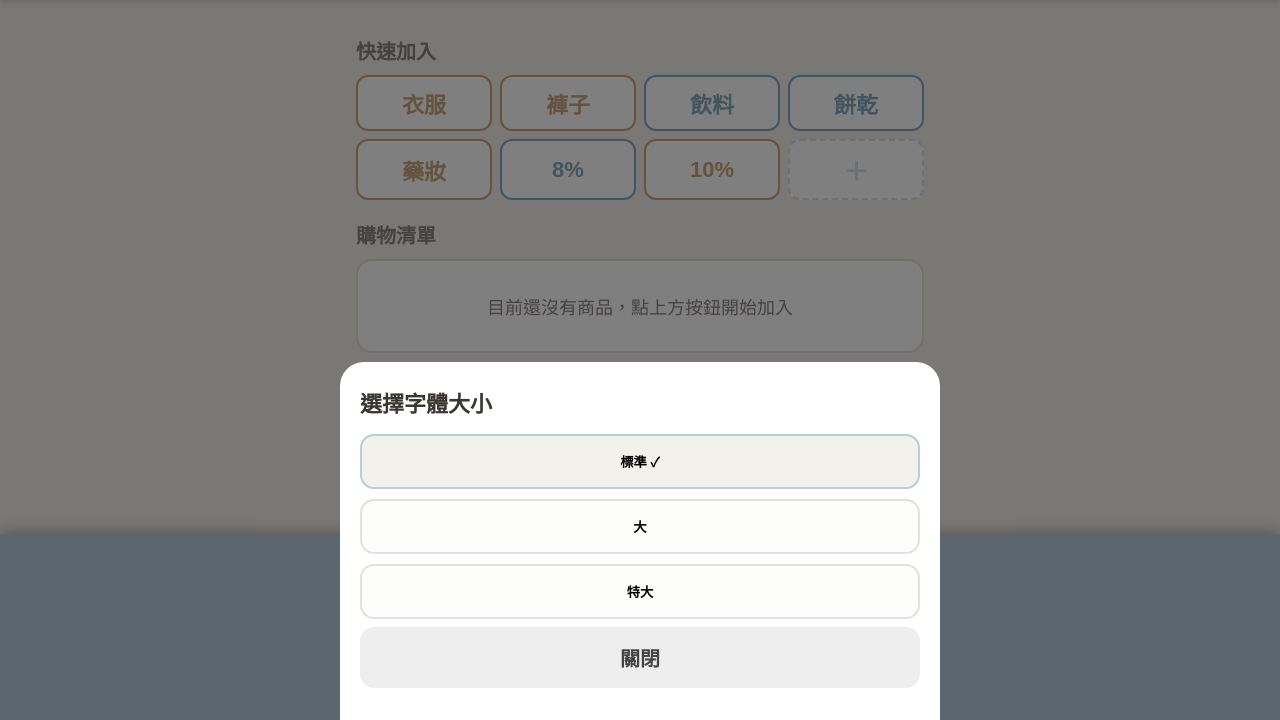
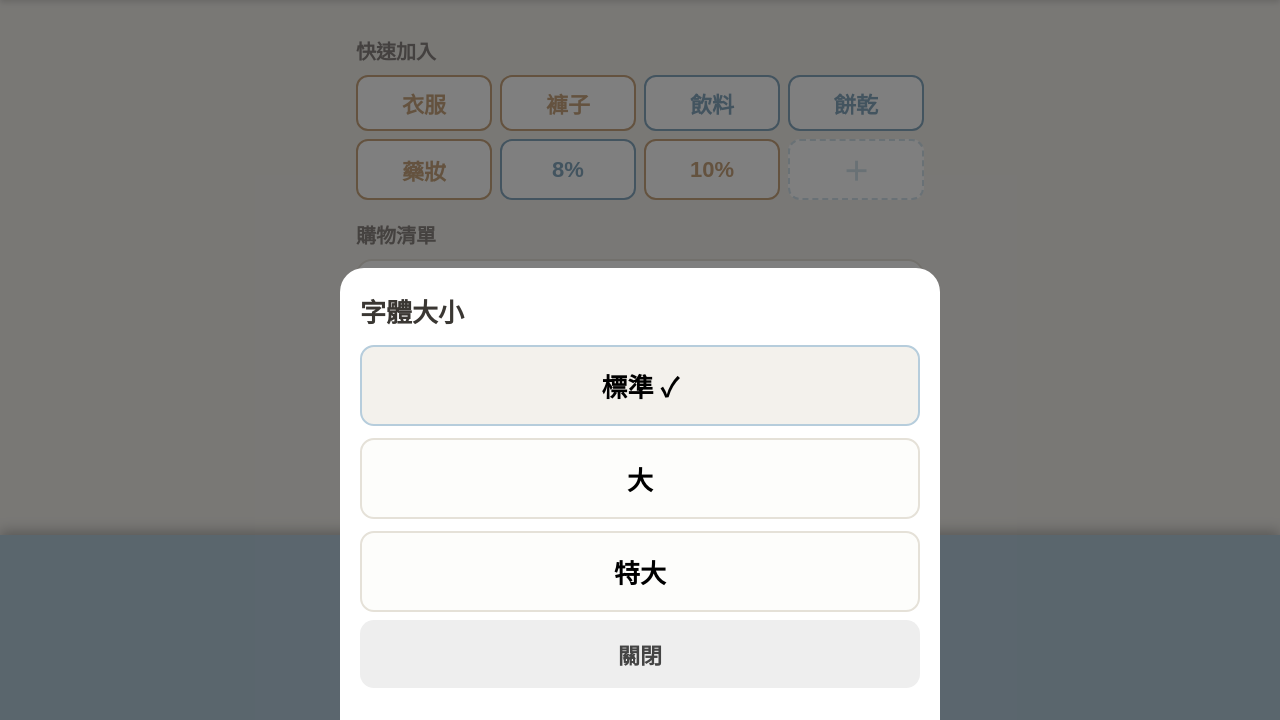
Before and after one commit to K-L-ee/checkout-helper, a plain HTML site: page index.html in a window 1280 px wide. Both pictures are taken after a click on the button "Aa". Shown: the part 80-800 px from the top of the page. Drawn offline with Linux system fonts and the light colour scheme.

Commit message:
Add files via upload

```diff
--- a/index.html
+++ b/index.html
@@ -197,7 +197,7 @@
     padding:24px 20px 32px;
   }
   .sheet h2{
-    font-size:22px;
+    font-size:26px;
     margin:0 0 16px;
   }
   .field{
@@ -205,7 +205,7 @@
   }
   .field label{
     display:block;
-    font-size:16px;
+    font-size:19px;
     color:var(--sub);
     margin-bottom:6px;
     font-weight:700;
@@ -242,9 +242,9 @@
   }
   .sheet-btns button{
     flex:1;
-    font-size:20px;
+    font-size:22px;
     font-weight:700;
-    padding:16px;
+    padding:18px;
     border-radius:14px;
     border:none;
   }
@@ -291,14 +291,15 @@
   .font-option-grid{
     display:flex;
     flex-direction:column;
-    gap:10px;
+    gap:12px;
   }
   .font-option{
     border:2px solid var(--border);
     border-radius:14px;
-    padding:16px;
+    padding:20px;
     text-align:center;
     font-weight:700;
+    font-size:26px;
     background:#fdfdfb;
   }
   .font-option.selected{
@@ -482,7 +483,7 @@ const LANG = {
     addBtnText:'＋新增',
     colorTitle:'選擇主題顏色', customColorLabel:'自訂顏色',
     colorCancelBtn:'取消', colorConfirmBtn:'套用',
-    fontTitle:'選擇字體大小', fontCloseBtn:'關閉',
+    fontTitle:'字體大小', fontCloseBtn:'關閉',
     fontOptions:{normal:'標準', large:'大', xlarge:'特大'},
     defaultNames:{clothes:'衣服', pants:'褲子', drink:'飲料', snack:'餅乾', cosme:'藥妝', t8:'8%', t10:'10%'},
     delConfirm:'刪除這筆項目？',
@@ -502,7 +503,7 @@ const LANG = {
     addBtnText:'＋追加',
     colorTitle:'テーマカラーを選択', customColorLabel:'カスタムカラー',
     colorCancelBtn:'キャンセル', colorConfirmBtn:'適用',
-    fontTitle:'文字サイズを選択', fontCloseBtn:'閉じる',
+    fontTitle:'文字サイズ', fontCloseBtn:'閉じる',
     fontOptions:{normal:'標準', large:'大', xlarge:'特大'},
     defaultNames:{clothes:'服', pants:'ズボン', drink:'飲み物', snack:'お菓子', cosme:'医薬品・化粧品', t8:'8%', t10:'10%'},
     delConfirm:'この項目を削除しますか？',
```
